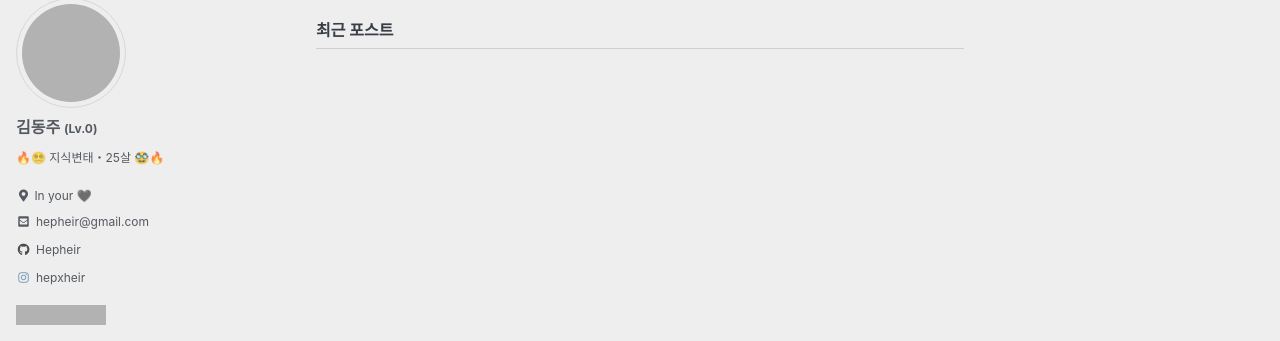
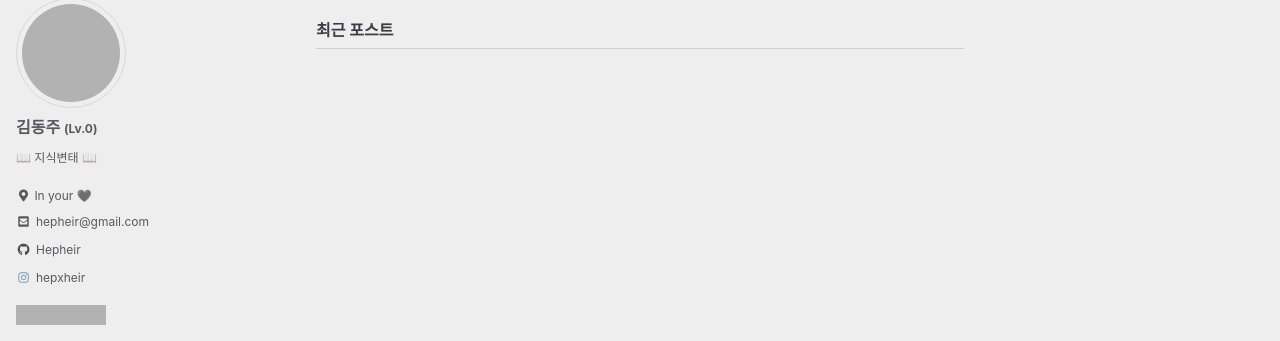
Before and after one commit to Hepheir/archived-hepheir.github.io, a Jekyll site: the page built from index.html, in a window 1280 px wide. Shown: the part 90-431 px from the top of the page. Built offline with Jekyll 4.4.1, drawn with Linux system fonts in a browser that asks for light colours; cached includes are drawn as plain includes; the list of posts is cut into pages by our own code; comment, search, counter and statistics services are not loaded; grey boxes are pictures that could not be loaded.

Commit message:
config: Edit Bio of author profile

```diff
--- a/_config.yml
+++ b/_config.yml
@@ -106,7 +106,7 @@ analytics:
 author:
   name             : "김동주"
   avatar           : "https://avatars.githubusercontent.com/u/19310326" # path of avatar image, e.g. "/assets/images/bio-photo.jpg"
-  bio              : "🔥😵‍💫 지식변태・25살 🥸🔥"
+  bio              : "📖 지식변태 📖"
   location         : "In your 🖤"
   links:
     - label: "hepheir@gmail.com"
```
